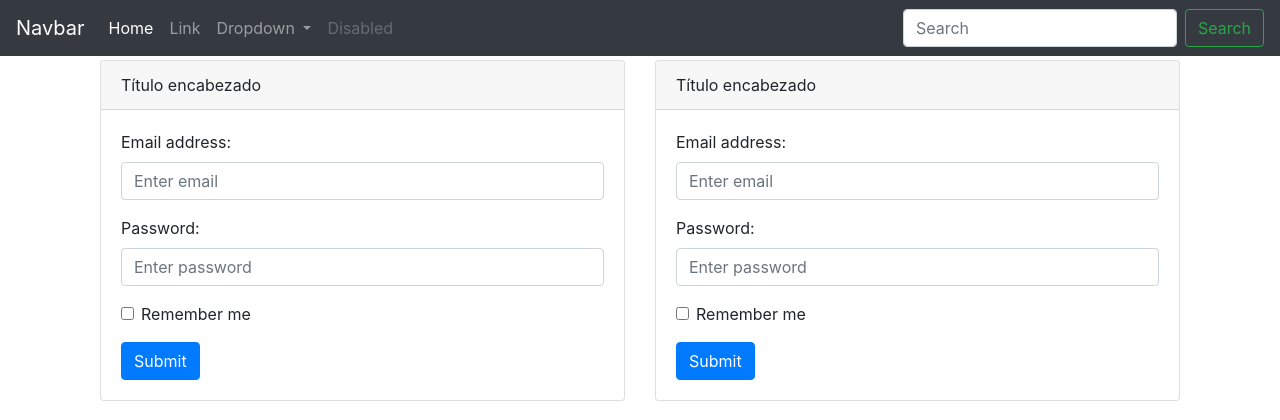
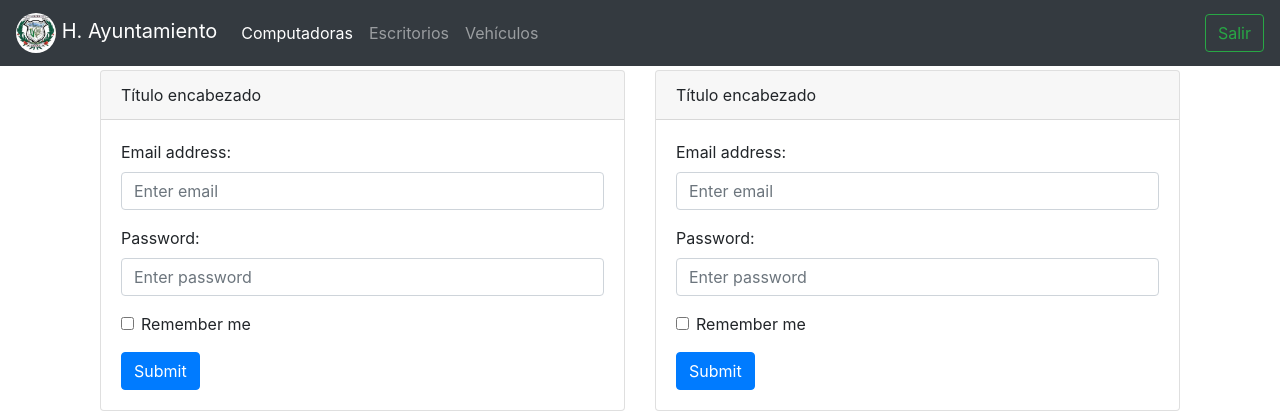
Before and after one commit to codemvs/sistema_hayuntamiento, a PHP site: page / in a window 1280 px wide. Shown: the top 420 px of the page. Run offline with PHP 8.4, Linux system fonts and the light colour scheme; some libraries are stand-ins or nearby versions.

Commit message:
Se agrega vista header

```diff
--- a/views/header.php
+++ b/views/header.php
@@ -1,36 +1,27 @@
 
 <header>
     <nav class="navbar navbar-expand-lg navbar-dark bg-dark">
-        <a class="navbar-brand" href="#">Navbar</a>
+        <!-- <a class="navbar-brand" href="#">H. Ayuntamiento</a> -->
+        <a class="navbar-brand" href="<?php echo URL?>">
+            <img src="<?php echo URL?>public/img/logo.jpg" class="rounded-circle" style="width: 40px;"/> H. Ayuntamiento
+        </a>
         <button class="navbar-toggler" type="button" data-toggle="collapse" data-target="#navbarSupportedContent" aria-controls="navbarSupportedContent" aria-expanded="false" aria-label="Toggle navigation">
             <span class="navbar-toggler-icon"></span>
         </button>
         <div class="collapse navbar-collapse" id="navbarSupportedContent">
             <ul class="navbar-nav mr-auto">
             <li class="nav-item active">
-                <a class="nav-link" href="#">Home <span class="sr-only">(current)</span></a>
+                <a class="nav-link" href="<?php echo URL?>computadora">Computadoras <span class="sr-only">(current)</span></a>
             </li>
             <li class="nav-item">
-                <a class="nav-link" href="#">Link</a>
-            </li>
-            <li class="nav-item dropdown">
-                <a class="nav-link dropdown-toggle" href="#" id="navbarDropdown" role="button" data-toggle="dropdown" aria-haspopup="true" aria-expanded="false">
-                Dropdown
-                </a>
-                <div class="dropdown-menu" aria-labelledby="navbarDropdown">
-                <a class="dropdown-item" href="#">Action</a>
-                <a class="dropdown-item" href="#">Another action</a>
-                <div class="dropdown-divider"></div>
-                <a class="dropdown-item" href="#">Something else here</a>
-                </div>
+                <a class="nav-link" href="<?php echo URL?>escritorio">Escritorios</a>
             </li>
             <li class="nav-item">
-                <a class="nav-link disabled" href="#" tabindex="-1" aria-disabled="true">Disabled</a>
+                <a class="nav-link" href="<?php echo URL?>vehiculo">Vehículos</a>
             </li>
             </ul>
             <form class="form-inline my-2 my-lg-0">
-            <input class="form-control mr-sm-2" type="search" placeholder="Search" aria-label="Search">
-            <button class="btn btn-outline-success my-2 my-sm-0" type="submit">Search</button>
+                <button class="btn btn-outline-success my-2 my-sm-0" type="button">Salir</button>
             </form>
         </div>
     </nav>
```
Also changed, not shown: public/img/logo.jpg (added).
